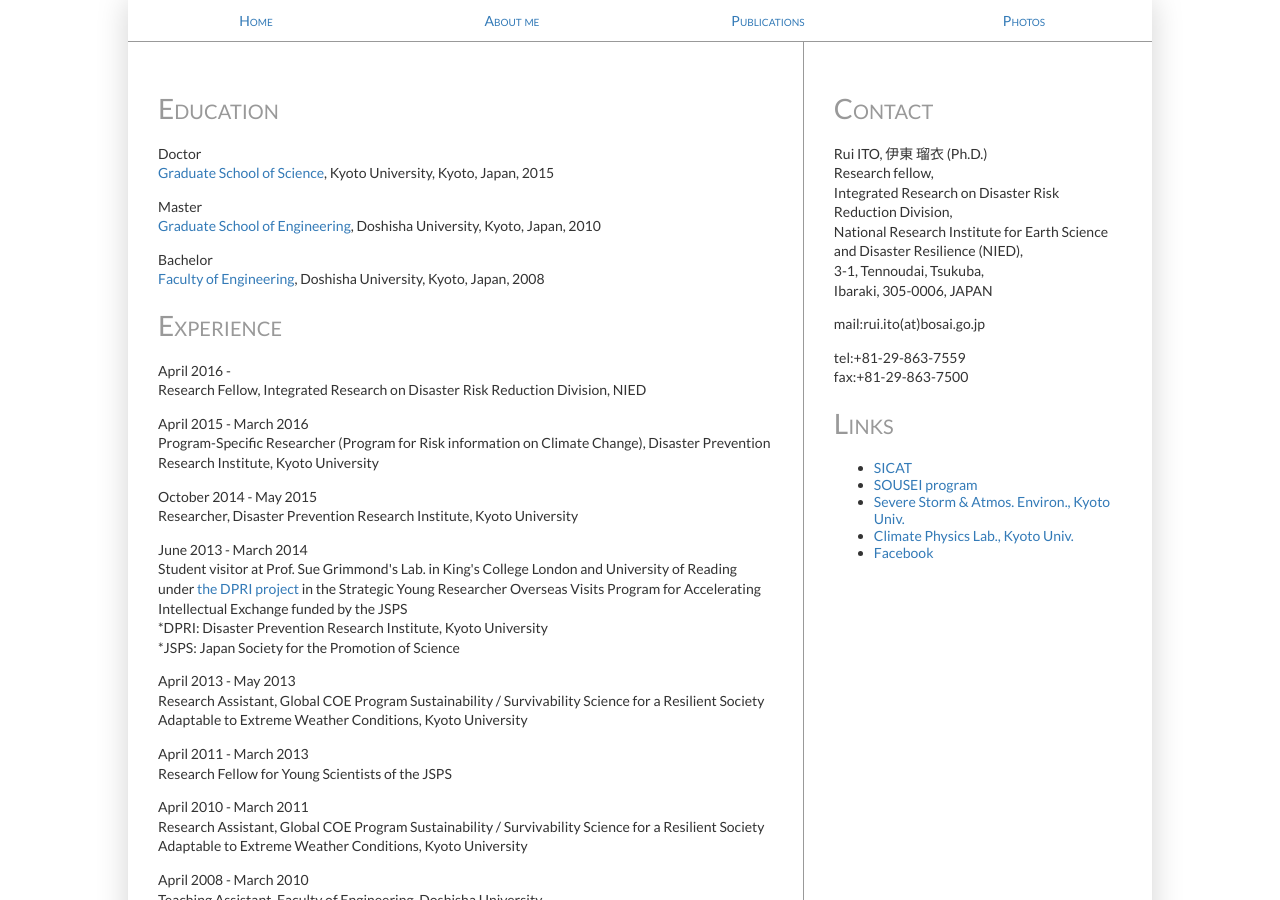
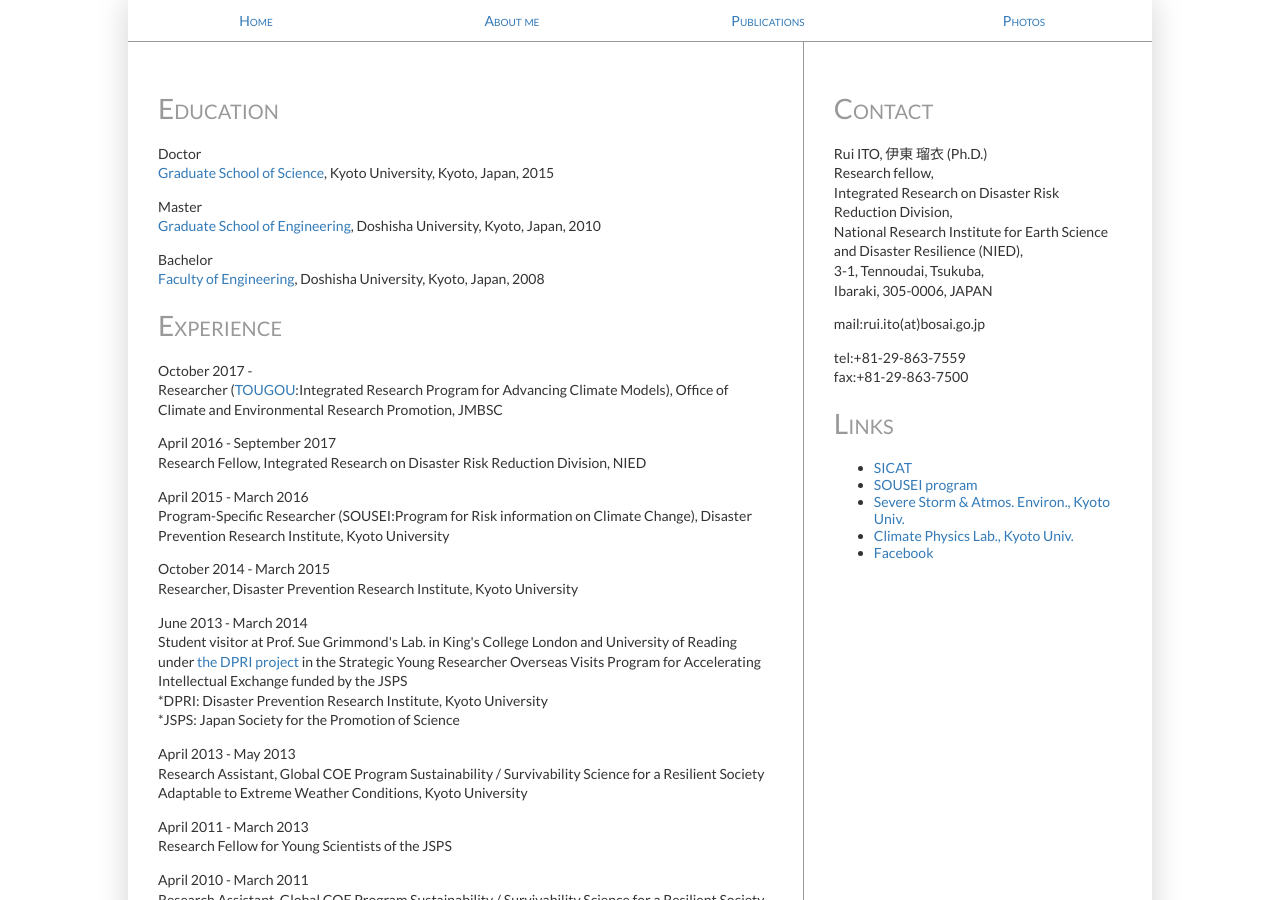
Before and after one commit to rui-climbiz/rui-climbiz.github.io, a Jekyll site: the page built from about.html, in a window 1280 px wide and 900 px high. Built offline with Jekyll 4.4.1, drawn with Linux system fonts in a browser that asks for light colours.

Commit message:
update about.html.

```diff
--- a/about.html
+++ b/about.html
@@ -11,20 +11,18 @@
 <p>Bachelor<br />
 <a href="http://se.doshisha.ac.jp/en/index.html">Faculty of Engineering</a>, Doshisha University, Kyoto, Japan, 2008</p>
 <h1>Experience</h1>
-<p>April 2016 - <br />
-Research Fellow, Integrated Research on Disaster Risk Reduction Division, NIED
-
+<p>October 2017 - <br />
+Researcher (<a href="http://www.jmbsc.or.jp/tougou/EN/index.html">TOUGOU</a>:Integrated Research Program for Advancing Climate Models), Office of Climate and Environmental Research Promotion, JMBSC</p>
+<p>April 2016 - September 2017<br />
+Research Fellow, Integrated Research on Disaster Risk Reduction Division, NIED</p>
 <p>April 2015 - March 2016<br />
-Program-Specific Researcher (Program for Risk information on Climate Change), Disaster Prevention Research Institute, Kyoto University
-
-<p>October 2014 - May 2015<br />
-Researcher, Disaster Prevention Research Institute, Kyoto University
-
+Program-Specific Researcher (SOUSEI:Program for Risk information on Climate Change), Disaster Prevention Research Institute, Kyoto University</p>
+<p>October 2014 - March 2015<br />
+Researcher, Disaster Prevention Research Institute, Kyoto University</p>
 <p>June 2013 - March 2014<br />
 Student visitor at Prof. Sue Grimmond's Lab. in King's College London and University of Reading under <a href="http://zunou-kasoku.dpri.kyoto-u.ac.jp/en/index.html">the DPRI project</a> in the Strategic Young Researcher Overseas Visits Program for Accelerating Intellectual Exchange funded by the JSPS<br />
 *DPRI: Disaster Prevention Research Institute, Kyoto University<br />
-*JSPS: Japan Society for the Promotion of Science<br />
-</p>
+*JSPS: Japan Society for the Promotion of Science</p>
 <p>April 2013 - May 2013<br />
 Research Assistant, Global COE Program Sustainability / Survivability Science for a Resilient Society Adaptable to Extreme Weather Conditions, Kyoto University</p>
 <p>April 2011 - March 2013<br />
@@ -45,4 +43,3 @@ Teaching Assistant, Faculty of Engineering, Doshisha University</p>
 <h1>Others</h1>
 <p>March 2013<br />
 Completed <a href="http://133.3.251.107/index.php?id=3"> Global COE program: Sustainability / Survivability Science for a Resilient Society Adaptable to Extreme Weather Conditions</a>, Kyoto university, April 2010 - March 2013</p>
-</p>
```
